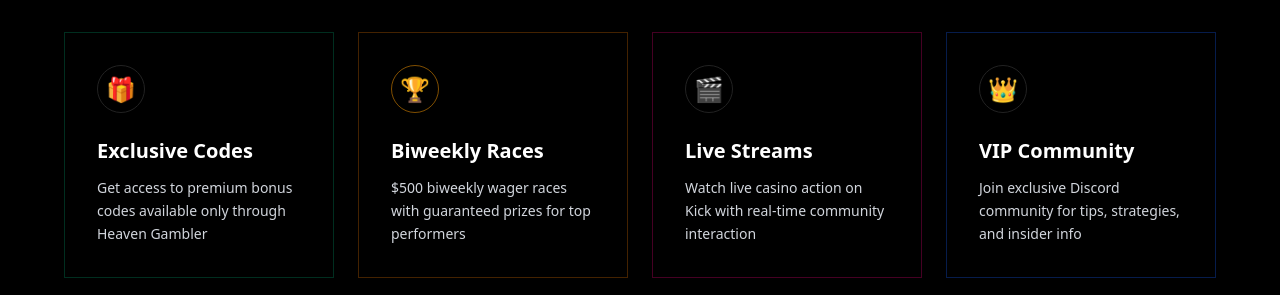
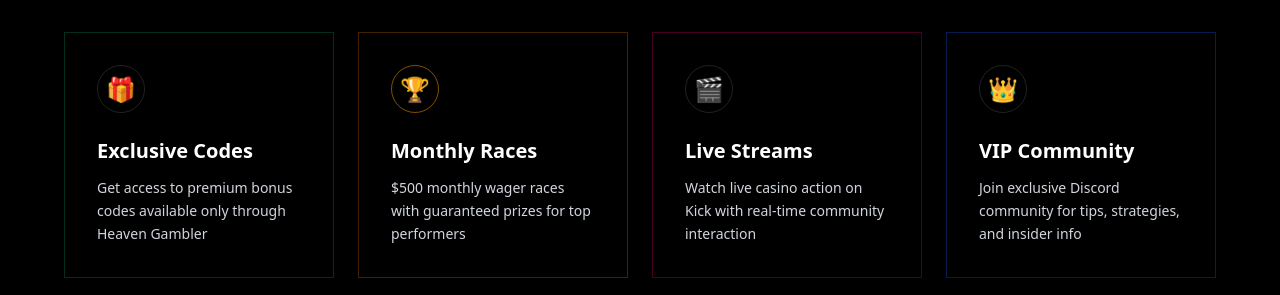
Before and after one commit to jujannn9287/deaa, a Next.js app: page / in a window 1280 px wide. Shown: the part 940-1235 px from the top of the page. Built offline with nearby package versions, Linux system fonts and the light colour scheme.

Commit message:
Update features.tsx

```diff
--- a/components/features.tsx
+++ b/components/features.tsx
@@ -15,8 +15,8 @@ export default function Features() {
     {
       id: "wager",
       icon: "🏆",
-      title: "Biweekly Races",
-      description: "$500 biweekly wager races with guaranteed prizes for top performers",
+      title: "Monthly Races",
+      description: "$500 monthly wager races with guaranteed prizes for top performers",
       link: "/wager-race",
       color: "amber",
     },
```
